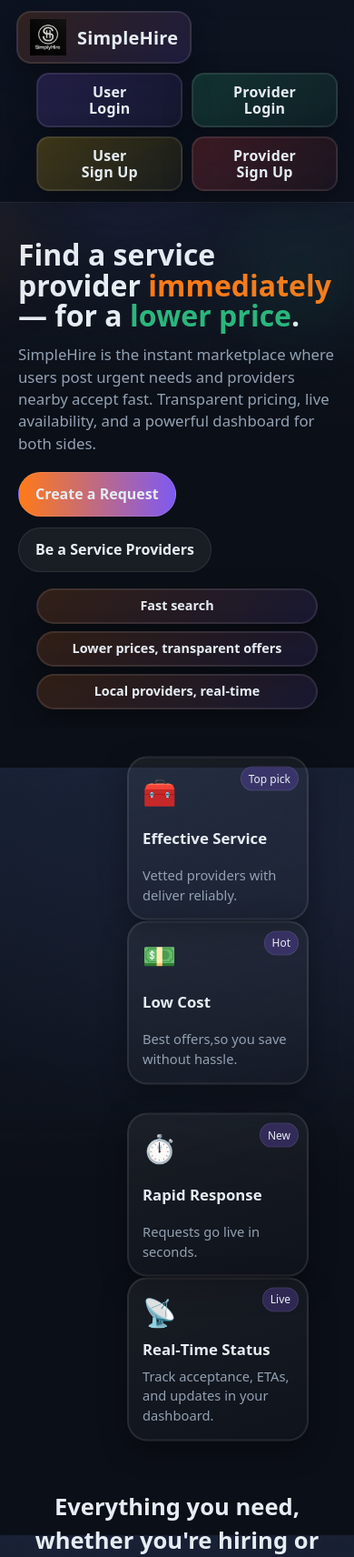
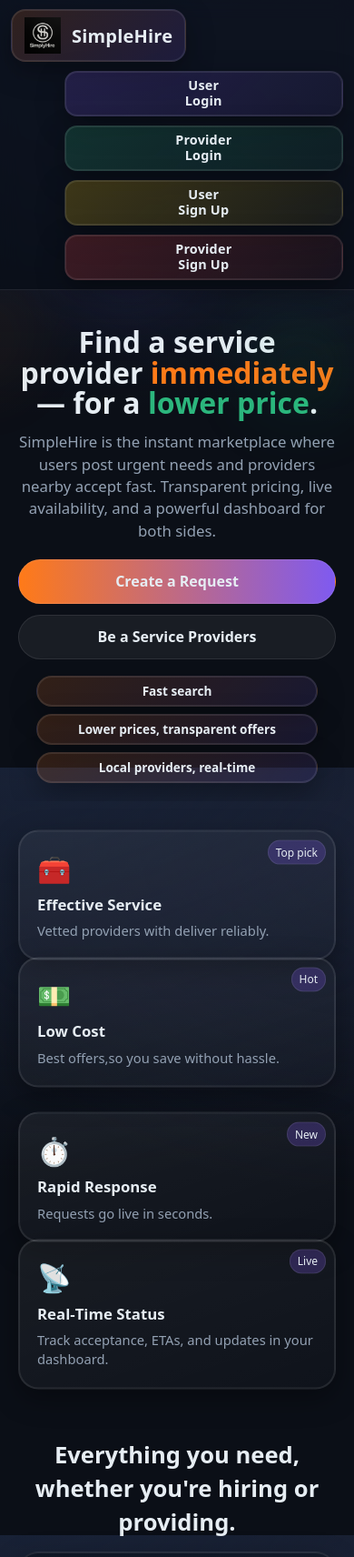
Before and after one commit to sph4919/Simplyhire, a PHP site: page / in a window 390 px wide. Shown: the top 1712 px of the page at 91% size. Run offline with PHP 8.4, Linux system fonts and the light colour scheme.

Commit message:
making index resposnive

```diff
--- a/index.css
+++ b/index.css
@@ -181,3 +181,63 @@
 @media (prefers-reduced-motion: reduce){
   .card, .orbs{ animation: none !important; }
 }
+
+
+/* ===== Extra Responsive Enhancements ===== */
+
+/* Large screens (desktops > 1200px) */
+@media (min-width: 1200px) {
+  .hero-inner {
+    grid-template-columns: 1fr 1fr;
+    padding: 60px 40px;
+  }
+  .usp { grid-template-columns: repeat(3, 1fr); }
+  .stripe .grid { grid-template-columns: repeat(4, 1fr); }
+}
+
+/* Medium screens (tablets: 768px – 1199px) */
+@media (min-width: 768px) and (max-width: 1199px) {
+  .hero h1 {
+    font-size: 2.4rem;
+  }
+  .usp { grid-template-columns: repeat(2, 1fr); }
+  .stripe .grid { grid-template-columns: repeat(2, 1fr); }
+  .panel { padding: 16px; }
+}
+
+/* Small screens (mobile < 768px) */
+@media (max-width: 767px) {
+  .nav { flex-wrap: wrap; height: auto; padding: 10px 12px; }
+  .brand .tag { display: none; }
+  .nav-actions { flex-wrap: wrap; gap: 6px; }
+
+  .hero-inner { grid-template-columns: 1fr; text-align: center; }
+  .hero .cta { justify-content: center; }
+
+  .usp { grid-template-columns: 1fr; gap: 8px; }
+
+  .stripe .grid { grid-template-columns: 1fr; gap: 12px; }
+  .card {
+    margin-left: 0;
+    width: 100%;
+    height: auto;
+    padding: 20px;
+  }
+
+  .grid-2 { grid-template-columns: 1fr; }
+
+  .mock { height: 200px; }
+  .mock.tall { height: 240px; }
+}
+
+/* Very small screens (phones < 480px) */
+@media (max-width: 480px) {
+  .btn-square {
+    min-width: 100%;
+    height: 50px;
+    font-size: 0.9rem;
+  }
+  .cta .pill { flex: 1 1 auto; text-align: center; }
+  .chip { font-size: 0.85rem; padding: 6px 10px; }
+  footer { font-size: 0.85rem; padding: 20px 10px; }
+}
```
Also changed, not shown: js/userSetting.js (added).
